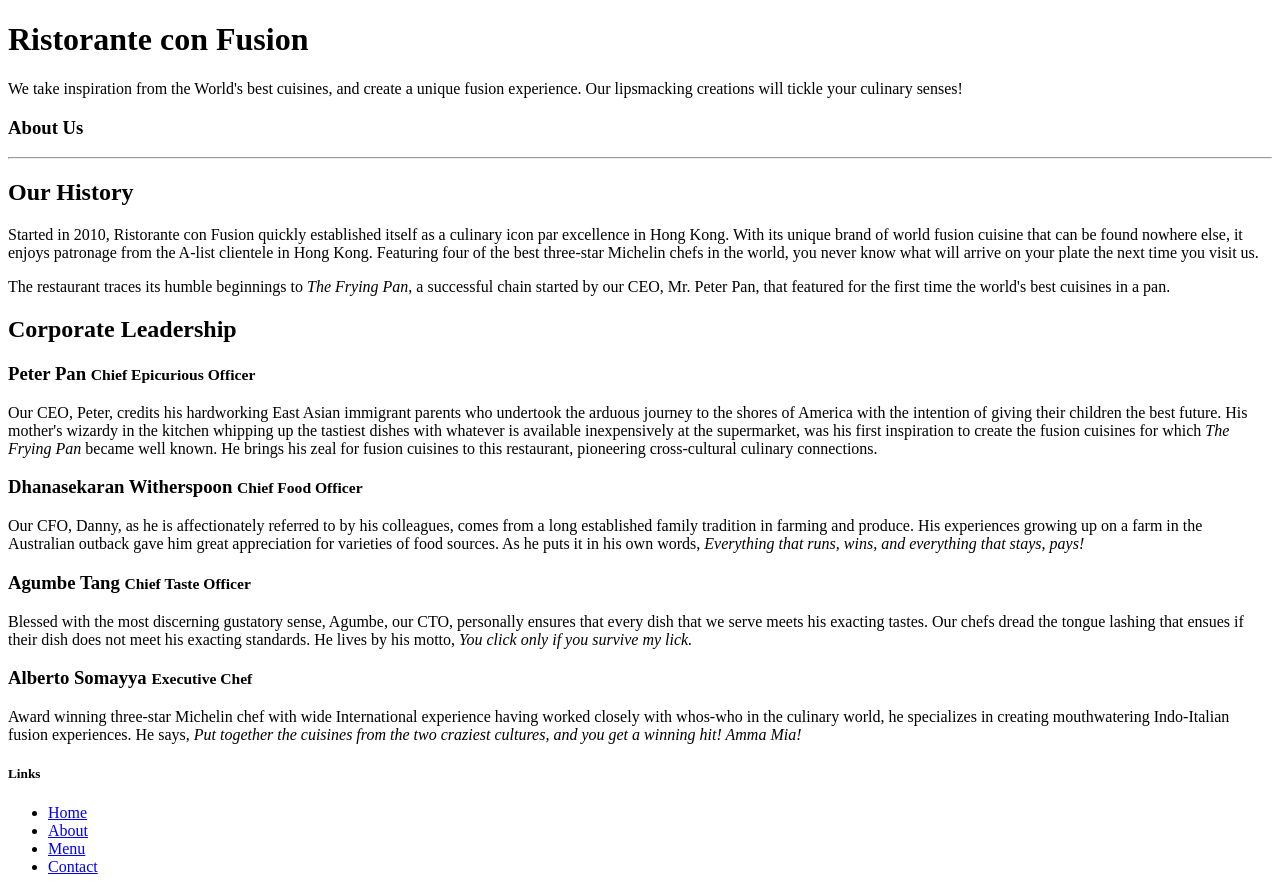
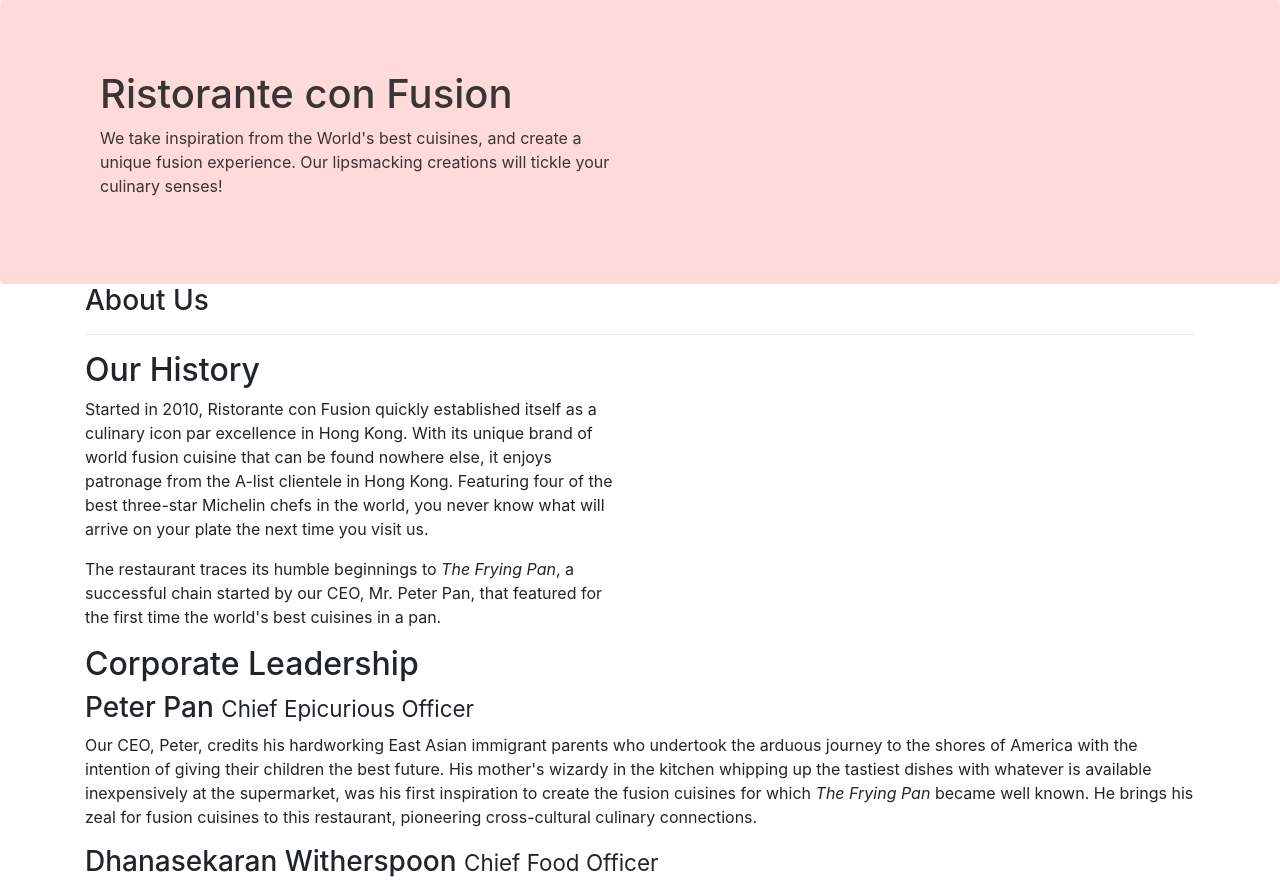
Before and after one commit to grachanas/coursera-angular, a website: page aboutus.html in a window 1280 px wide. Shown: the top 882 px of the page. Drawn offline with nearby package versions, Linux system fonts and the light colour scheme.

Commit message:
assigment 1

```diff
--- a/aboutus.html
+++ b/aboutus.html
@@ -2,8 +2,13 @@
 <html lang="en">
 
 <head>
-
+    <!-- Required meta tags always come first -->
+    <meta charset="utf-8">
+    <meta name="viewport" content="width=device-width, initial-scale=1, shrink-to-fit=no">
+    <meta http-equiv="x-ua-compatible" content="ie=edge">
     <title>Ristorante Con Fusion: About Us</title>
+    <link rel="stylesheet" href="node_modules/bootstrap/dist/css/bootstrap.min.css">
+    <link rel="stylesheet" href="css/styles.css">
 
 </head>
 
@@ -22,16 +27,16 @@
         </div>
     </header>
 
-    <div>
-        <div>
-            <div>
+    <div class="container">
+        <div class="row">
+            <div class="col-12">
                <h3>About Us</h3>
                <hr>
             </div>
         </div>
 
-        <div>
-            <div>
+        <div class="row">
+            <div class="col-12 col-sm-6">
                 <h2>Our History</h2>
                 <p>Started in 2010, Ristorante con Fusion quickly established itself as a culinary icon par excellence in Hong Kong. With its unique brand of world fusion cuisine that can be found nowhere else, it enjoys patronage from the A-list clientele in Hong Kong.  Featuring four of the best three-star Michelin chefs in the world, you never know what will arrive on your plate the next time you visit us.</p>
                 <p>The restaurant traces its humble beginnings to <em>The Frying Pan</em>, a successful chain started by our CEO, Mr. Peter Pan, that featured for the first time the world's best cuisines in a pan.</p>
@@ -41,17 +46,17 @@
         </div>
 
 
-        <div>
-            <div>
+        <div class="row">
+            <div class="col-12">
                 <h2>Corporate Leadership</h2>
                 <h3>Peter Pan <small>Chief Epicurious Officer</small></h3>
-                <p>Our CEO, Peter, credits his hardworking East Asian immigrant parents who undertook the arduous journey to the shores of America with the intention of giving their children the best future. His mother's wizardy in the kitchen whipping up the tastiest dishes with whatever is available inexpensively at the supermarket, was his first inspiration to create the fusion cuisines for which <em>The Frying Pan</em> became well known. He brings his zeal for fusion cuisines to this restaurant, pioneering cross-cultural culinary connections.</p>
+                <p class="d-none d-sm-block" >Our CEO, Peter, credits his hardworking East Asian immigrant parents who undertook the arduous journey to the shores of America with the intention of giving their children the best future. His mother's wizardy in the kitchen whipping up the tastiest dishes with whatever is available inexpensively at the supermarket, was his first inspiration to create the fusion cuisines for which <em>The Frying Pan</em> became well known. He brings his zeal for fusion cuisines to this restaurant, pioneering cross-cultural culinary connections.</p>
                 <h3>Dhanasekaran Witherspoon <small>Chief Food Officer</small></h3>
-                <p>Our CFO, Danny, as he is affectionately referred to by his colleagues, comes from a long established family tradition in farming and produce. His experiences growing up on a farm in the Australian outback gave him great appreciation for varieties of food sources. As he puts it in his own words, <em>Everything that runs, wins, and everything that stays, pays!</em></p>
+                <p class="d-none d-sm-block">Our CFO, Danny, as he is affectionately referred to by his colleagues, comes from a long established family tradition in farming and produce. His experiences growing up on a farm in the Australian outback gave him great appreciation for varieties of food sources. As he puts it in his own words, <em>Everything that runs, wins, and everything that stays, pays!</em></p>
                 <h3>Agumbe Tang <small>Chief Taste Officer</small></h3>
-                <p>Blessed with the most discerning gustatory sense, Agumbe, our CTO, personally ensures that every dish that we serve meets his exacting tastes. Our chefs dread the tongue lashing that ensues if their dish does not meet his exacting standards. He lives by his motto, <em>You click only if you survive my lick.</em></p>
+                <p class="d-none d-sm-block">Blessed with the most discerning gustatory sense, Agumbe, our CTO, personally ensures that every dish that we serve meets his exacting tastes. Our chefs dread the tongue lashing that ensues if their dish does not meet his exacting standards. He lives by his motto, <em>You click only if you survive my lick.</em></p>
                 <h3>Alberto Somayya <small>Executive Chef</small></h3>
-                <p>Award winning three-star Michelin chef with wide International experience having worked closely with whos-who in the culinary world, he specializes in creating mouthwatering Indo-Italian fusion experiences. He says, <em>Put together the cuisines from the two craziest cultures, and you get a winning hit! Amma Mia!</em></p>
+                <p class="d-none d-sm-block">Award winning three-star Michelin chef with wide International experience having worked closely with whos-who in the culinary world, he specializes in creating mouthwatering Indo-Italian fusion experiences. He says, <em>Put together the cuisines from the two craziest cultures, and you get a winning hit! Amma Mia!</em></p>
             </div>
        </div>
 
```
Also changed, not shown: site.txt (added).
